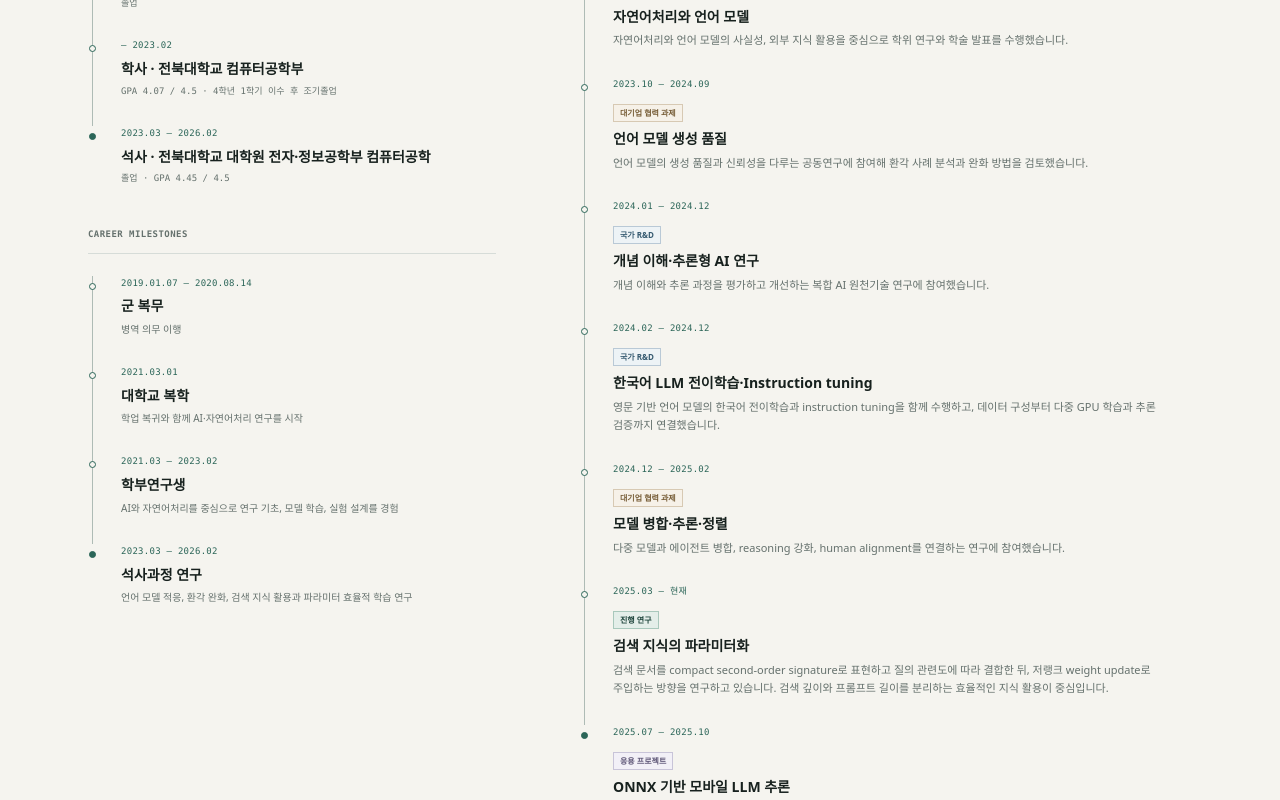
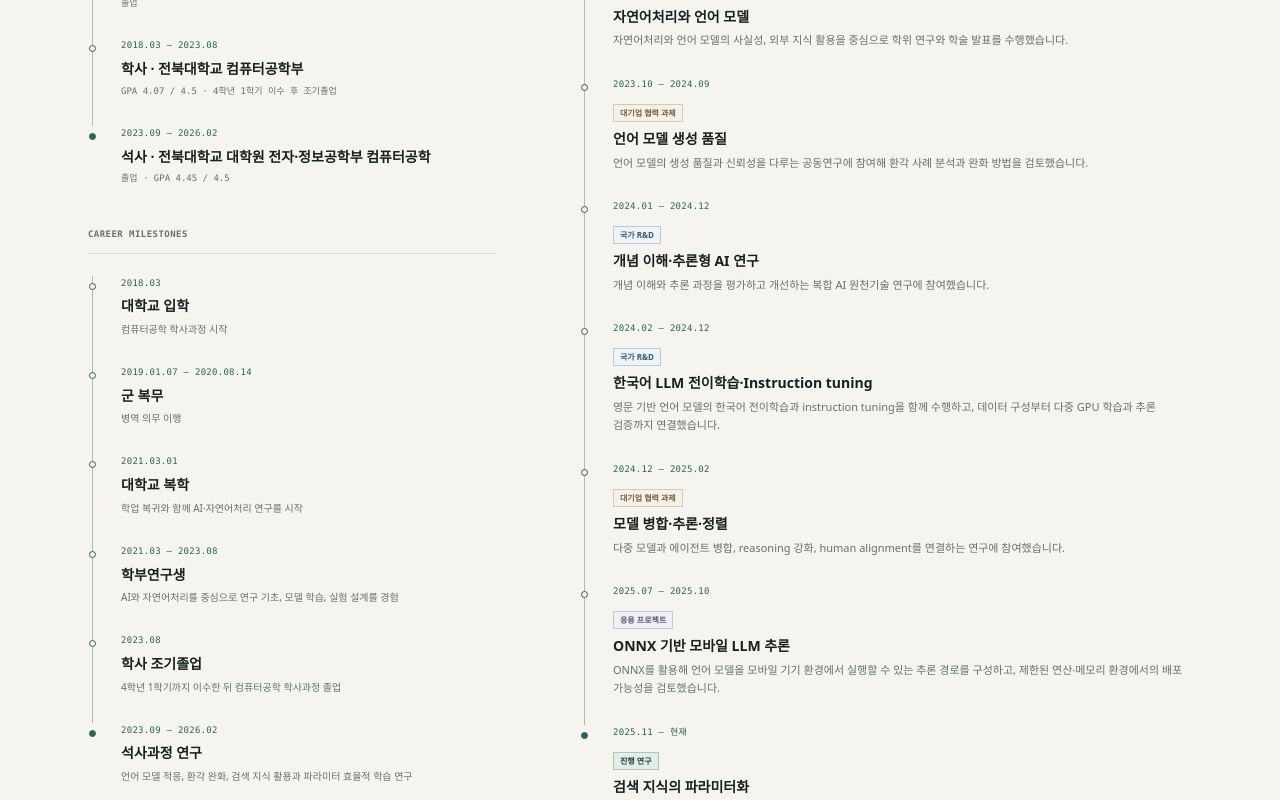
Before and after one commit to charater1024-lang/llm-research-portfolio, a Next.js app: page / in a window 1280 px wide. Shown: the part 3140-3940 px from the top of the page. Built offline with nearby package versions, Linux system fonts and the light colour scheme.

Commit message:
Correct timeline and research chronology

```diff
--- a/app/page.tsx
+++ b/app/page.tsx
@@ -54,13 +54,13 @@ const education = [
     meta: "졸업",
   },
   {
-    period: "— 2023.02",
+    period: "2018.03 — 2023.08",
     stage: "학사",
     detail: "전북대학교 컴퓨터공학부",
     meta: "GPA 4.07 / 4.5 · 4학년 1학기 이수 후 조기졸업",
   },
   {
-    period: "2023.03 — 2026.02",
+    period: "2023.09 — 2026.02",
     stage: "석사",
     detail: "전북대학교 대학원 전자·정보공학부 컴퓨터공학",
     meta: "졸업 · GPA 4.45 / 4.5",
@@ -68,6 +68,11 @@ const education = [
 ];
 
 const milestones = [
+  {
+    period: "2018.03",
+    title: "대학교 입학",
+    text: "컴퓨터공학 학사과정 시작",
+  },
   {
     period: "2019.01.07 — 2020.08.14",
     title: "군 복무",
@@ -79,12 +84,17 @@ const milestones = [
     text: "학업 복귀와 함께 AI·자연어처리 연구를 시작",
   },
   {
-    period: "2021.03 — 2023.02",
+    period: "2021.03 — 2023.08",
     title: "학부연구생",
     text: "AI와 자연어처리를 중심으로 연구 기초, 모델 학습, 실험 설계를 경험",
   },
   {
-    period: "2023.03 — 2026.02",
+    period: "2023.08",
+    title: "학사 조기졸업",
+    text: "4학년 1학기까지 이수한 뒤 컴퓨터공학 학사과정 졸업",
+  },
+  {
+    period: "2023.09 — 2026.02",
     title: "석사과정 연구",
     text: "언어 모델 적응, 환각 완화, 검색 지식 활용과 파라미터 효율적 학습 연구",
   },
@@ -107,14 +117,14 @@ const capabilityGroups = [
 
 const journey = [
   {
-    period: "2021.03 — 2023.02",
+    period: "2021.03 — 2023.08",
     category: "학부 연구",
     kind: "academic",
     title: "AI·자연어처리 학부연구생",
     text: "AI와 자연어처리를 중심으로 논문 탐색, 언어 모델 학습, 실험 설계와 결과 분석의 기초를 쌓았습니다.",
   },
   {
-    period: "2023.03 — 2026.02",
+    period: "2023.09 — 2026.02",
     category: "대학원 연구",
     kind: "academic",
     title: "자연어처리와 언어 모델",
@@ -149,18 +159,18 @@ const journey = [
     text: "다중 모델과 에이전트 병합, reasoning 강화, human alignment를 연결하는 연구에 참여했습니다.",
   },
   {
-    period: "2025.03 — 현재",
-    category: "진행 연구",
-    kind: "ongoing",
-    title: "검색 지식의 파라미터화",
-    text: "검색 문서를 compact second-order signature로 표현하고 질의 관련도에 따라 결합한 뒤, 저랭크 weight update로 주입하는 방향을 연구하고 있습니다. 검색 깊이와 프롬프트 길이를 분리하는 효율적인 지식 활용이 중심입니다.",
-  },
-  {
     period: "2025.07 — 2025.10",
     category: "응용 프로젝트",
     kind: "applied",
     title: "ONNX 기반 모바일 LLM 추론",
     text: "ONNX를 활용해 언어 모델을 모바일 기기 환경에서 실행할 수 있는 추론 경로를 구성하고, 제한된 연산·메모리 환경에서의 배포 가능성을 검토했습니다.",
+  },
+  {
+    period: "2025.11 — 현재",
+    category: "진행 연구",
+    kind: "ongoing",
+    title: "검색 지식의 파라미터화",
+    text: "검색 문서를 compact second-order signature로 표현하고 질의 관련도에 따라 결합한 뒤, 저랭크 weight update로 주입하는 방향을 연구하고 있습니다. 검색 깊이와 프롬프트 길이를 분리하는 효율적인 지식 활용이 중심입니다.",
   },
 ];
 
@@ -190,7 +200,7 @@ const projects: Project[] = [
     details: ["ONNX", "Model export", "Mobile inference", "Deployment constraints"],
   },
   {
-    period: "2025.03 — 현재",
+    period: "2025.11 — 현재",
     category: "진행 연구",
     kind: "ongoing",
     title: "검색 지식의 파라미터 공간 주입",
```
